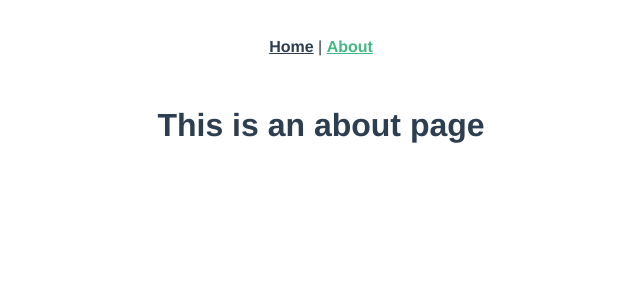
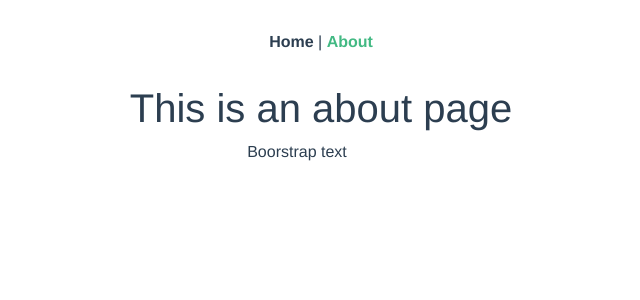
Before and after one commit to pedronieto84/vue-marzo-itacademy-project, a Vue app: page /about in a window 1280 px wide. Shown: the top 300 px of the page, without its empty margins (319-959 px from the left). Built offline with nearby package versions, Linux system fonts and the light colour scheme.

Commit message:
vue scaffolding, vuex, router vue, bootstrap-vue

```diff
--- a/package.json
+++ b/package.json
@@ -7,6 +7,7 @@
     "build": "vue-cli-service build"
   },
   "dependencies": {
+    "bootstrap-vue": "^2.21.2",
     "core-js": "^3.6.5",
     "vue": "^2.6.11",
     "vue-router": "^3.2.0",
--- a/src/views/About.vue
+++ b/src/views/About.vue
@@ -1,5 +1,6 @@
 <template>
   <div class="about">
     <h1>This is an about page</h1>
+    <p class="text-center mr-5">Boorstrap text</p>
   </div>
 </template>
```
Also changed, not shown: src/main.js (+8 -0 lines), 1 other file (tests, documents, lock files or other folders).
